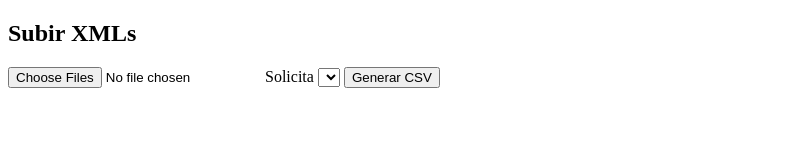
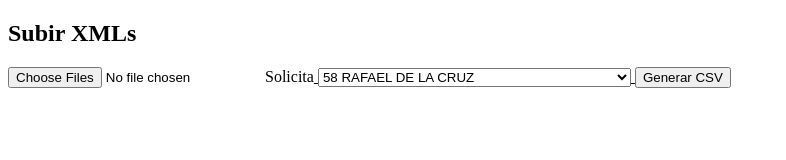
Before and after one commit to SistemasInobella/proyecto-lambo, a website: page index.html in a window 1280 px wide. Shown: the whole page, without its empty margins (0-786 px from the left). Drawn offline with Linux system fonts and the light colour scheme.

Commit message:
Avance desde casa

```diff
--- a/index.html
+++ b/index.html
@@ -13,7 +13,7 @@
 
         <input type="file" name="xmlFiles" multiple />
 
-        <label>Solicita</label>
+        <label>Solicita<u/label>
             <select name="solicita" id="solicita"><select>
                 <script>
                     const usuario =[
@@ -29,127 +29,140 @@
                         "33 EDGAR PEÑA",
                         "19 JAVIER TELLEZ",
                         "38 IVAN LARA",
-                        44 MARIO URZUA
-                        ABASTECIMIENTO CEDIS
-                        ALMACEN CEDIS
-                        ALMACEN MH
-                        ARACELI DE LEON
-                        BERENICE RODRIGUEZ
-                        CARLOS MONDRAGON
-                        CARLOS SANTIAGO
-                        CAROLINA PERÉZ
-                        CECILIA SANDOVAL
-                        Cesar Valadao
-                        Christian Vera
-                        DANIELA ONTIVEROS
-                        EDUARDO GASCA
-                        Esdenia Ramirez
-                        ESMERALDA RODRIGUEZ
-                        HECTOR ANAYA
-                        Iram Hernández
-                        ITZEL GONZALEZ
-                        ITZELA FLORES
-                        IVAN PANTOJA
-                        Jaime Ramos
-                        JORGE HERNANDEZ
-                        JULIAN GASCA
-                        Laura Villegas
-                        LAURA VILLEGAS
-                        LAURA ZAPATA
-                        LIZBETH URZUA
-                        LIZETH CACIQUE
-                        MARISOL ZARATE
-                        MARTIN ZALDIVAR
-                        Martin Zaldivar
-                        MIRIAN CEDIS
-                        NANCY GARCÍA
-                        NIZA BODEGA CALCENEO
-                        PAOLA CRUZ
-                        Rafael Dorantes
-                        REBECA ANGUIANO
-                        ROSELDA HERNANDEZ
-                        VANESA GARCIA
-                        VERONICA CASTAÑEDA
-                        VERONICA TERRAZAS
-                        VICTOR ORTIZ
-                        VIRIDIANA ALVARADO
-                        1 EBER MORA MORA
-                        7 CESAR ALEJANDRO BAEZ VELAZCO
-                        9 MARCO AURELIO DEYTA ZAMORA
-                        10 MA DE LOS ANGELES REVILLA BELT
-                        34 LUIS BOTELLO
-                        36 MANUEL HUERTA
-                        37 ENRIQUE FRAUSTO
-                        42 GIVA LINARES
-                        47 ISABEL MUÑOZ
-                        50 ALEJANDRA ROCHA
-                        52 MARCELA CLEMENTE
-                        53 SIBONEY GONZALEZ
-                        54 IVONNE ROSAS
-                        57 BRYAN HERRERA
-                        59 CLAUDIA CORREA
-                        61 YAZMIN VARGAS
-                        62 VALENTINA MORA
-                        65 ADRIANA IÑIGUEZ
-                        ROSA ISELA LUIS SUAREZ
-                        Cecilia Hernandez
-                        MARIO TORRES
-                        ITZEL SANDOVAL
-                        DORIS GARCIA
-                        FRANCISCO RODRIGUEZ CONTRERAS
-                        KAREN OROPEZA
-                        CRISTHIAN ESTRADA
-                        MONTSERRAN REYES OLIVEROS
-                        CHRISTIAN LIZARDE
-                        cesar
-                        EFREN CABAÑAS
-                        PABLO ROBLES
-                        PABLO ROBLES
-                        ALEJANDRO GUZMAN
-                        EDUARDO FIERROS
-                        CARLOS FRANCISCO SANTIAGO ARANDA
-                        LETICIA ESTRADA
-                        ALEXIS IGNACIO FLORES DORADO
-                        ERNESTO JONATHAN VELAZQUEZ DURAN
-                        MARIA DEL CARMEN MARTINEZ MARTINEZ
-                        IRENE CHOCOTECO
-                        LIZETH GUADALUPE RUVALCABA SANDOVAL
-                        BRENDA SARAHI OLIVARES CERPA
-                        JOSE FERNANDO ALVAREZ ZAPATA
-                        ARACELI PONCE GONZALEZ
-                        NINA LIZETH ESQUIVEL TRUJILLO
-                        ANA KAREN VIRUETE PLAZOLA
-                        RODRIGO OLMEDO
-                        VALENTINA MORA
-                        SANTIAGO MORA
-                        MARIA LIZETH TELLES MARTINEZ
-                        ANGELES ISABEL MACIAS REGALADO
-                        ISMAEL ALEJANDRO VILLALOBOS SALAZAR
-                        WALTER NATHAN ZURI ARENAS OLMOS
-                        Andrea Lizeth Lara Garcia
-                        CARLOS ENRIQUE ORTIZ CONTRERAS
-                        HELENA HAZEL AVIÑA
-                        CARLOS ALBERTO MIRANDA
-                        PAMELA AMEYALI HERNANDEZ QUINTERO
-                        Yahir Alejandro Ramirez Morones
-                        CLAUDIA CONCEPCIÓN POZOS BARAJAS
-                        LUIS ALBERTO MUÑOZ ROSALES
-                        JENNIFER AGUILAR SEGUNDO
-                        RUBI CAROLINA LOPEZ SALAZR
-                        CLAUDIA CORTINA
-                        ISABEL HINOJOSA
-                        ABRAHAM ISRAEL ESTRADA
-                        DIANA KRISTEL ALVAREZ DIAZ
-                        LUIS ALBERTO GOMEZ QUINTERO
-                        MONSERRAT VERDUZCO
-                        VALERIA RODRIGUEZ
-                        RODRIGO ALBERTO RAMOS ESTRADA
-                        MERCEDES CIPRIANO HARO
-                        MERCEDES CIPRIANO HARO
-                        ARELI CORTINA
-                        KARINA VACA CHAVIRA
-                        MARIANA JIMENEZ GONZALEZ
-                    ]
+                        "44 MARIO URZUA",
+                        "ABASTECIMIENTO CEDIS",
+                        "ALMACEN CEDIS",
+                        "ALMACEN MH",
+                        "ARACELI DE LEON",
+                        "BERENICE RODRIGUEZ",
+                        "CARLOS MONDRAGON",
+                        "CARLOS SANTIAGO",
+                        "CAROLINA PERÉZ",
+                        "CECILIA SANDOVAL",
+                        "Cesar Valadao",
+                        "Christian Vera",
+                        "DANIELA ONTIVEROS",
+                        "EDUARDO GASCA",
+                        "Esdenia Ramirez",
+                        "ESMERALDA RODRIGUEZ",
+                        "HECTOR ANAYA",
+                        "Iram Hernández",
+                        "ITZEL GONZALEZ",
+                        "ITZELA FLORES",
+                        "IVAN PANTOJA",
+                        "Jaime Ramos",
+                        "JORGE HERNANDEZ",
+                        "JULIAN GASCA",
+                        "Laura Villegas",
+                        "LAURA VILLEGAS",
+                        "LAURA ZAPATA",
+                        "LIZBETH URZUA",
+                        "LIZETH CACIQUE",
+                        "LIZETH CACIQUE",
+                        "MARISOL ZARATE",
+                        "MARTIN ZALDIVAR",
+                        "Martin Zaldivar",
+                        "MIRIAN CEDIS",
+                        "NANCY GARCÍA",
+                        "NIZA BODEGA CALCENEO",
+                        "PAOLA CRUZ",
+                        "Rafael Dorantes",
+                        "REBECA ANGUIANO",
+                        "ROSELDA HERNANDEZ",
+                        "ROSELDA HERNANDEZ",
+                        "VANESA GARCIA",
+                        "VERONICA CASTAÑEDA",
+                        "VERONICA TERRAZAS",
+                        "VICTOR ORTIZ",
+                        "VIRIDIANA ALVARADO",
+                        "1 EBER MORA MORA",
+                        "7 CESAR ALEJANDRO BAEZ VELAZCO",
+                        "9 MARCO AURELIO DEYTA ZAMORA",
+                        "10 MA DE LOS ANGELES REVILLA BELT",
+                        "34 LUIS BOTELLO",
+                        "36 MANUEL HUERTA",
+                        "37 ENRIQUE FRAUSTO",
+                        "42 GIVA LINARES",
+                        "47 ISABEL MUÑOZ",
+                        "50 ALEJANDRA ROCHA",
+                        "52 MARCELA CLEMENTE",
+                        "53 SIBONEY GONZALEZ",
+                        "54 IVONNE ROSAS",
+                        "57 BRYAN HERRERA",
+                        "59 CLAUDIA CORREA",
+                        "61 YAZMIN VARGAS",
+                        "62 VALENTINA MORA",
+                        "65 ADRIANA IÑIGUEZ",
+                        "ROSA ISELA LUIS SUAREZ",
+                        "Cecilia Hernandez",
+                        "MARIO TORRES",
+                        "ITZEL SANDOVAL",
+                        "DORIS GARCIA",
+                        "FRANCISCO RODRIGUEZ CONTRERAS",
+                        "KAREN OROPEZA",
+                        "CRISTHIAN ESTRADA",
+                        "MONTSERRAN REYES OLIVEROS",
+                        "MARIA DEL CARMEN MARTINEZ MARTINEZ",
+                        "cesar",
+                        "EFREN CABAÑAS",
+                        "PABLO ROBLES",
+                        "PABLO ROBLES",
+                        "ALEJANDRO GUZMAN",
+                        "EDUARDO FIERROS",
+                        "CARLOS FRANCISCO SANTIAGO ARANDA",
+                        "LETICIA ESTRADA",
+                        "ALEXIS IGNACIO FLORES DORADO",
+                        "ERNESTO JONATHAN VELAZQUEZ DURAN",
+                        "MARIA DEL CARMEN MARTINEZ MARTINEZ",
+                        "IRENE CHOCOTECO",
+                        "LIZETH GUADALUPE RUVALCABA SANDOVAL",
+                        "BRENDA SARAHI OLIVARES CERPA",
+                        "JOSE FERNANDO ALVAREZ ZAPATA",
+                        "ARACELI PONCE GONZALEZ",
+                        "NINA LIZETH ESQUIVEL TRUJILLO",
+                        "MARIA DEL CARMEN MARTINEZ MARTINEZ",
+                        "ANA KAREN VIRUETE PLAZOLA",
+                        "RODRIGO OLMEDO",
+                        "VALENTINA MORA",
+                        "SANTIAGO MORA",
+                        "MARIA LIZETH TELLES MARTINEZ",
+                        "ANGELES ISABEL MACIAS REGALADO",
+                        "ISMAEL ALEJANDRO VILLALOBOS SALAZAR",
+                        "WALTER NATHAN ZURI ARENAS OLMOS",
+                        "Andrea Lizeth Lara Garcia",
+                        "CARLOS ENRIQUE ORTIZ CONTRERAS",
+                        "HELENA HAZEL AVIÑA",
+                        "CARLOS ALBERTO MIRANDA",
+                        "PAMELA AMEYALI HERNANDEZ QUINTERO",
+                        "Yahir Alejandro Ramirez Morones",
+                        "CLAUDIA CONCEPCIÓN POZOS BARAJAS",
+                        "LUIS ALBERTO MUÑOZ ROSALES",
+                        "JENNIFER AGUILAR SEGUNDO",
+                        "RUBI CAROLINA LOPEZ SALAZR",
+                        "CLAUDIA CORTINA",
+                        "ISABEL HINOJOSA",
+                        "ABRAHAM ISRAEL ESTRADA",
+                        "DIANA KRISTEL ALVAREZ DIAZ",
+                        "LUIS ALBERTO GOMEZ QUINTERO",
+                        "MONSERRAT VERDUZCO",
+                        "MARIA DEL CARMEN MARTINEZ MARTINEZ",
+                        "VALERIA RODRIGUEZ",
+                        "RODRIGO ALBERTO RAMOS ESTRADA",
+                        "MERCEDES CIPRIANO HARO",
+                        "MERCEDES CIPRIANO HARO",
+                        "ARELI CORTINA",
+                        "KARINA VACA CHAVIRA",
+                        "MARIANA JIMENEZ GONZALEZ"
+                    ];
+
+                    const selectElement = document.getElementById("solicita");
+
+                    usuario.forEach(user => {
+                        const option = document.createElement("option");
+                        option.value = user;
+                        option.textContent = user;
+                        selectElement.appendChild(option);
+                    });
                 </script>
 
         <button type="submit">Generar CSV</button>
```
